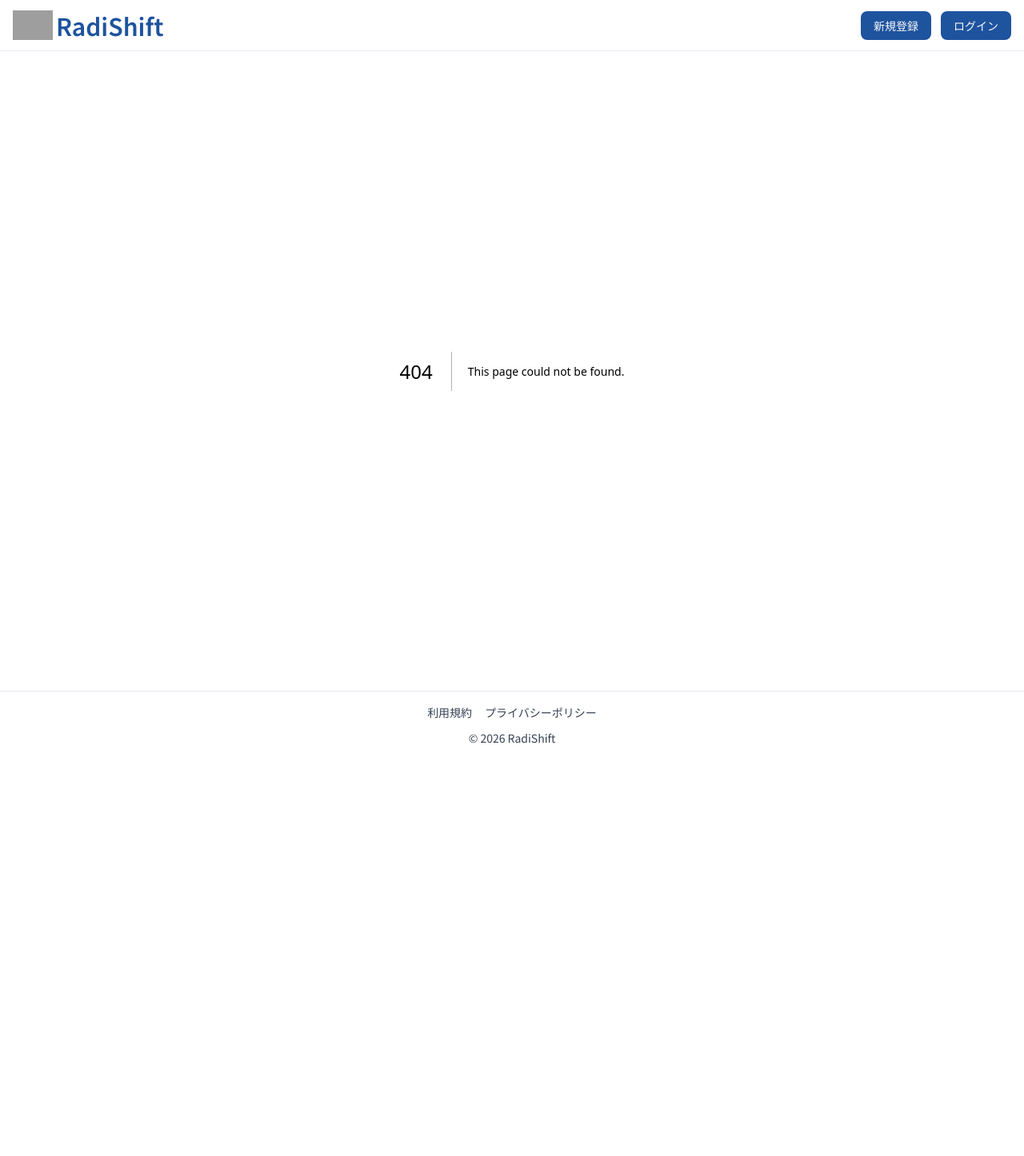
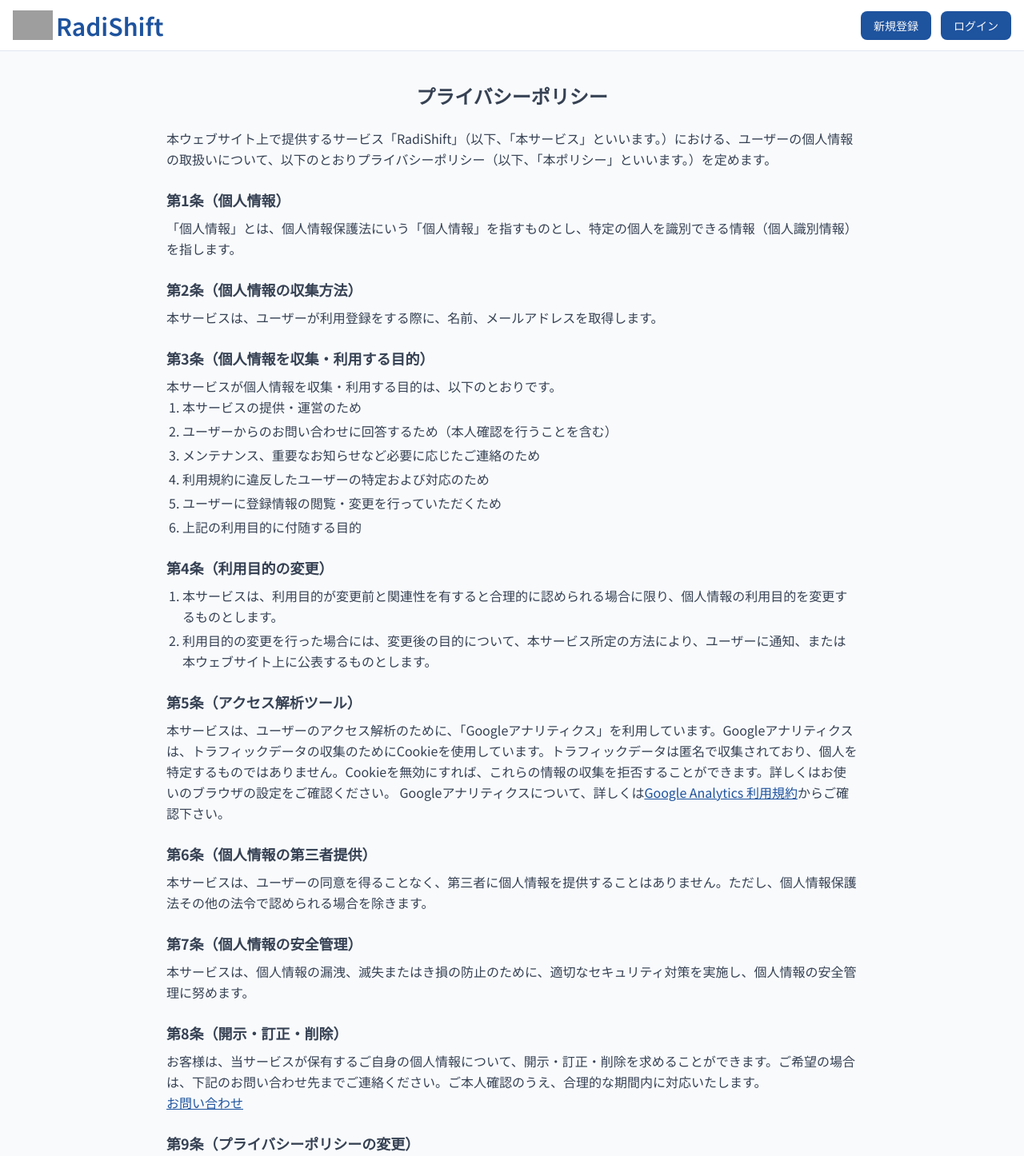
Before and after one commit to ryu819/RadiShift, a Next.js app in the folder frontend/: page /privacy-policy in a window 1280 px wide. Before the commit this address had no page. Shown: the top 1446 px of the page at 80% size. Before the commit the page ends 949 px from the top, so only its background shows below. Built offline with nearby package versions, Linux system fonts and the light colour scheme; grey boxes are pictures that could not be loaded.

Commit message:
feat: プライバシーポリシーページ追加

```diff
--- /dev/null
+++ b/frontend/app/privacy-policy/page.tsx
@@ -0,0 +1,111 @@
+import type { Metadata } from "next";
+import Link from "next/link";
+
+export const metadata: Metadata = {
+  title: "プライバシーポリシー",
+};
+
+export default function PrivacyPolicyPage() {
+  return (
+    <div className="max-w-4xl mx-auto px-4 py-10 text-base leading-6.5 text-secondary">
+      <h1 className="text-2xl font-bold mb-6 text-center">
+        プライバシーポリシー
+      </h1>
+
+      <p className="mb-6">
+        本ウェブサイト上で提供するサービス「RadiShift」（以下、「本サービス」といいます。）における、ユーザーの個人情報の取扱いについて、以下のとおりプライバシーポリシー（以下、「本ポリシー」といいます。）を定めます。
+      </p>
+
+      <h2 className="text-lg font-bold mt-6 mb-2">第1条（個人情報）</h2>
+      <p>
+        「個人情報」とは、個人情報保護法にいう「個人情報」を指すものとし、特定の個人を識別できる情報（個人識別情報）を指します。
+      </p>
+
+      <h2 className="text-lg font-bold mt-6 mb-2">
+        第2条（個人情報の収集方法）
+      </h2>
+      <p>
+        本サービスは、ユーザーが利用登録をする際に、名前、メールアドレスを取得します。
+      </p>
+
+      <h2 className="text-lg font-bold mt-6 mb-2">
+        第3条（個人情報を収集・利用する目的）
+      </h2>
+      <p>本サービスが個人情報を収集・利用する目的は、以下のとおりです。</p>
+      <ul className="list-decimal pl-5 space-y-1">
+        <li>本サービスの提供・運営のため</li>
+        <li>
+          ユーザーからのお問い合わせに回答するため（本人確認を行うことを含む）
+        </li>
+        <li>メンテナンス、重要なお知らせなど必要に応じたご連絡のため</li>
+        <li>利用規約に違反したユーザーの特定および対応のため</li>
+        <li>ユーザーに登録情報の閲覧・変更を行っていただくため</li>
+        <li>上記の利用目的に付随する目的</li>
+      </ul>
+
+      <h2 className="text-lg font-bold mt-6 mb-2">第4条（利用目的の変更）</h2>
+      <ul className="list-decimal pl-5 space-y-1">
+        <li>
+          本サービスは、利用目的が変更前と関連性を有すると合理的に認められる場合に限り、個人情報の利用目的を変更するものとします。
+        </li>
+        <li>
+          利用目的の変更を行った場合には、変更後の目的について、本サービス所定の方法により、ユーザーに通知、または本ウェブサイト上に公表するものとします。
+        </li>
+      </ul>
+
+      <h2 className="text-lg font-bold mt-6 mb-2">
+        第5条（アクセス解析ツール）
+      </h2>
+      <p>
+        本サービスは、ユーザーのアクセス解析のために、「Googleアナリティクス」を利用しています。Googleアナリティクスは、トラフィックデータの収集のためにCookieを使用しています。トラフィックデータは匿名で収集されており、個人を特定するものではありません。Cookieを無効にすれば、これらの情報の収集を拒否することができます。詳しくはお使いのブラウザの設定をご確認ください。
+        Googleアナリティクスについて、詳しくは
+        <Link
+          href="https://marketingplatform.google.com/about/analytics/terms/jp/"
+          target="_blank"
+          rel="noopener noreferrer"
+          className="text-primary underline hover:opacity-50 transition"
+        >
+          Google Analytics 利用規約
+        </Link>
+        からご確認下さい。
+      </p>
+
+      <h2 className="text-lg font-bold mt-6 mb-2">
+        第6条（個人情報の第三者提供）
+      </h2>
+      <p>
+        本サービスは、ユーザーの同意を得ることなく、第三者に個人情報を提供することはありません。ただし、個人情報保護法その他の法令で認められる場合を除きます。
+      </p>
+
+      <h2 className="text-lg font-bold mt-6 mb-2">
+        第7条（個人情報の安全管理）
+      </h2>
+      <p>
+        本サービスは、個人情報の漏洩、滅失またはき損の防止のために、適切なセキュリティ対策を実施し、個人情報の安全管理に努めます。
+      </p>
+
+      <h2 className="text-lg font-bold mt-6 mb-2">第8条（開示・訂正・削除）</h2>
+      <p>
+        お客様は、当サービスが保有するご自身の個人情報について、開示・訂正・削除を求めることができます。ご希望の場合は、下記のお問い合わせ先までご連絡ください。ご本人確認のうえ、合理的な期間内に対応いたします。
+      </p>
+      <Link
+        href="/contact"
+        className="text-primary underline hover:opacity-50 transition"
+      >
+        お問い合わせ
+      </Link>
+
+      <h2 className="text-lg font-bold mt-6 mb-2">
+        第9条（プライバシーポリシーの変更）
+      </h2>
+      <ul className="list-decimal pl-5 space-y-1">
+        <li>
+          本ポリシーの内容は、法令その他本ポリシーに別段の定めのある事項を除いて、ユーザーに通知することなく、変更することができるものとします。
+        </li>
+        <li>
+          本サービスが別途定める場合を除いて、変更後のプライバシーポリシーは、本ウェブサイトに掲載したときから効力を生じるものとします。
+        </li>
+      </ul>
+    </div>
+  );
+}
--- a/frontend/components/footer.tsx
+++ b/frontend/components/footer.tsx
@@ -7,7 +7,7 @@ export function Footer() {
         <Link href="/terms" className="hover:opacity-50 transition">
           利用規約
         </Link>
-        <Link href="/" className="hover:opacity-50 transition">
+        <Link href="/privacy-policy" className="hover:opacity-50 transition">
           プライバシーポリシー
         </Link>
       </div>
```
Also changed, not shown: frontend/app/health-check/page.tsx (renamed from frontend/app/healthCheck/page.tsx).
